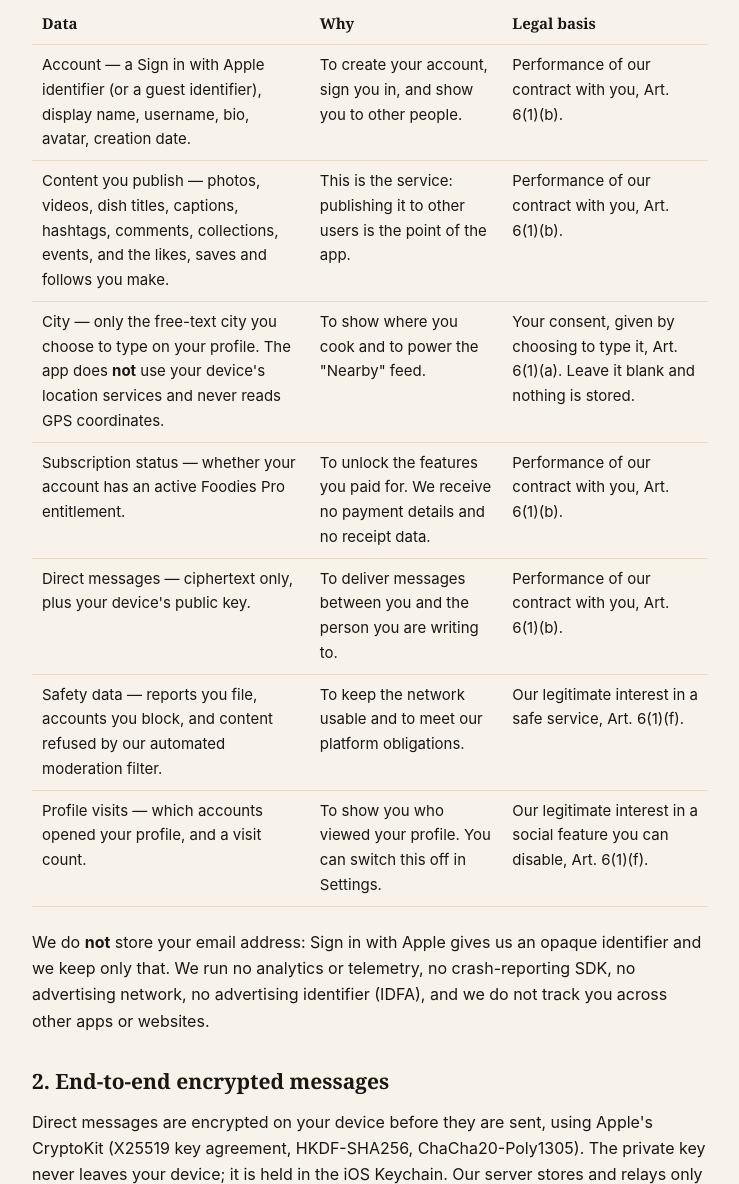
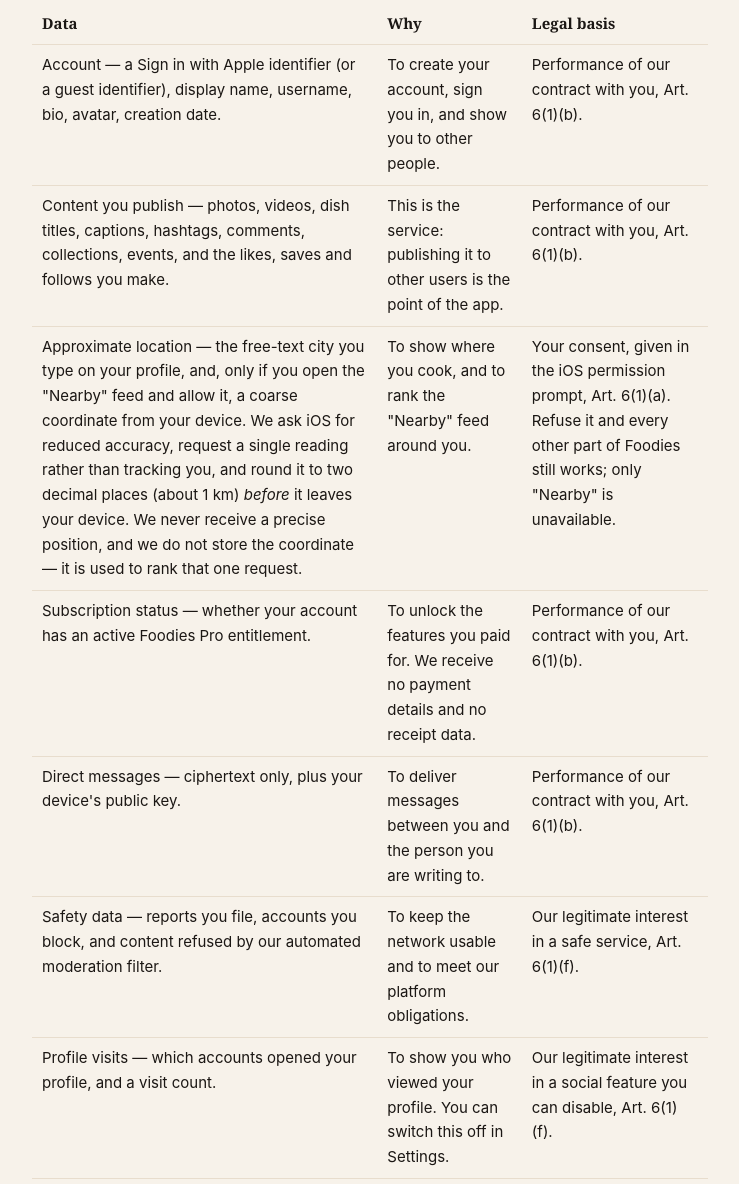
Before and after one commit to Lastoneparis/dishery-support, a plain HTML site: page privacy.html in a window 1280 px wide. Shown: the part 511-1695 px from the top of the page, without its empty margins (270-1009 px from the left). Drawn offline with Linux system fonts and the light colour scheme.

Commit message:
Nearby now uses device location — say so
The previous wording said the app never uses location services, which was true
of the build it described: Nearby asked the server for Paris no matter where
the user was. Build 10 supplies a real coarse coordinate, so the policy has to
change with the code rather than after it.

States what is actually collected and how it is kept coarse (reduced accuracy,
a single reading, rounded to ~1km on-device before sending, not stored), that
consent is the iOS prompt, and that refusing it costs only the Nearby feed.

```diff
--- a/privacy.html
+++ b/privacy.html
@@ -76,10 +76,14 @@
       <td>Performance of our contract with you, Art. 6(1)(b).</td>
     </tr>
     <tr>
-      <td>City — only the free-text city you choose to type on your profile. The app does
-          <strong>not</strong> use your device's location services and never reads GPS coordinates.</td>
-      <td>To show where you cook and to power the "Nearby" feed.</td>
-      <td>Your consent, given by choosing to type it, Art. 6(1)(a). Leave it blank and nothing is stored.</td>
+      <td>Approximate location — the free-text city you type on your profile, and, only if you open
+          the "Nearby" feed and allow it, a coarse coordinate from your device. We ask iOS for
+          reduced accuracy, request a single reading rather than tracking you, and round it to two
+          decimal places (about 1&nbsp;km) <em>before</em> it leaves your device. We never receive a
+          precise position, and we do not store the coordinate — it is used to rank that one request.</td>
+      <td>To show where you cook, and to rank the "Nearby" feed around you.</td>
+      <td>Your consent, given in the iOS permission prompt, Art. 6(1)(a). Refuse it and every other
+          part of Foodies still works; only "Nearby" is unavailable.</td>
     </tr>
     <tr>
       <td>Subscription status — whether your account has an active Foodies Pro entitlement.</td>
@@ -155,8 +159,8 @@
         <em>Profile → menu (top right) → Delete account</em>. It is immediate and permanent (Art. 17).</li>
     <li><strong>Restrict</strong> or <strong>object to</strong> processing based on our legitimate
         interests, including profile visits (Art. 18 and 21).</li>
-    <li><strong>Withdraw consent</strong> for your city at any time, by clearing that field on your
-        profile (Art. 7(3)).</li>
+    <li><strong>Withdraw consent</strong> for location at any time — clear the city on your profile,
+        and turn off location for Foodies in the iOS Settings app (Art. 7(3)).</li>
   </ul>
   <p>Write to <a href="mailto:hugomoriceau@icloud.com">hugomoriceau@icloud.com</a> and we will answer
      within one month. If you are not satisfied with how we handle your request, you may lodge a
```
